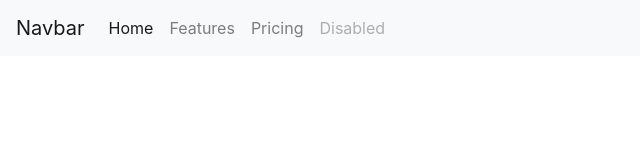
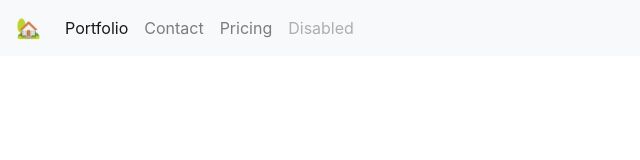
Before and after one commit to mussymuss/home, a plain HTML site: page index.html in a window 1280 px wide. Shown: the whole page, without its empty margins (0-640 px from the left). Drawn offline with nearby package versions, Linux system fonts and the light colour scheme.

Commit message:
added navigation names

```diff
--- a/index.html
+++ b/index.html
@@ -10,17 +10,17 @@
 </head>
 <body>
     <nav class="navbar navbar-expand-lg navbar-light bg-light">
-        <a class="navbar-brand" href="#">Navbar</a>
+        <a class="navbar-brand" href="#">🏡</a>
         <button class="navbar-toggler" type="button" data-toggle="collapse" data-target="#navbarNav" aria-controls="navbarNav" aria-expanded="false" aria-label="Toggle navigation">
           <span class="navbar-toggler-icon"></span>
         </button>
         <div class="collapse navbar-collapse" id="navbarNav">
           <ul class="navbar-nav">
             <li class="nav-item active">
-              <a class="nav-link" href="#">Home <span class="sr-only">(current)</span></a>
+              <a class="nav-link" href="#">Portfolio <span class="sr-only">(current)</span></a>
             </li>
             <li class="nav-item">
-              <a class="nav-link" href="#">Features</a>
+              <a class="nav-link" href="#">Contact</a>
             </li>
             <li class="nav-item">
               <a class="nav-link" href="#">Pricing</a>
```
